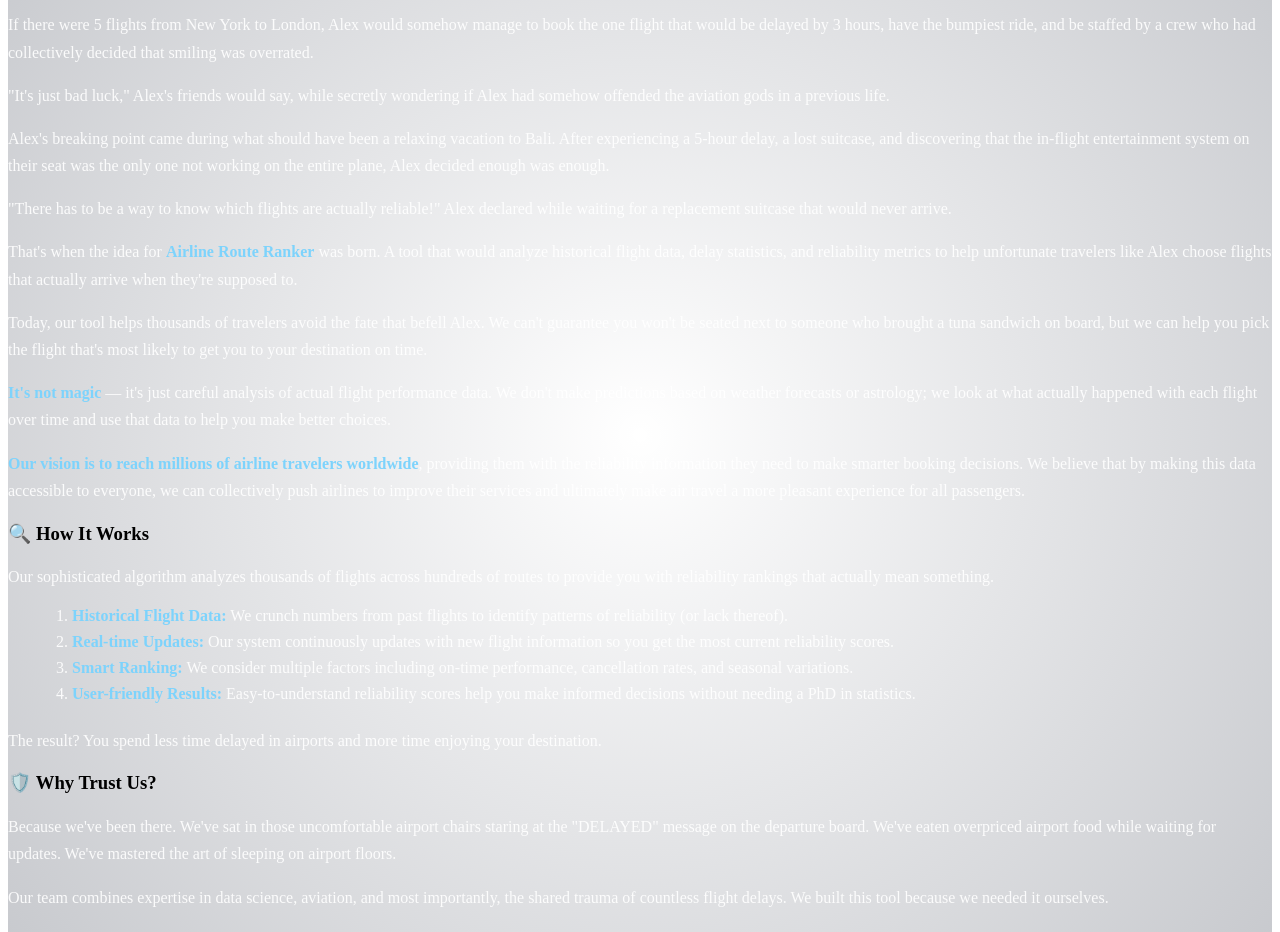
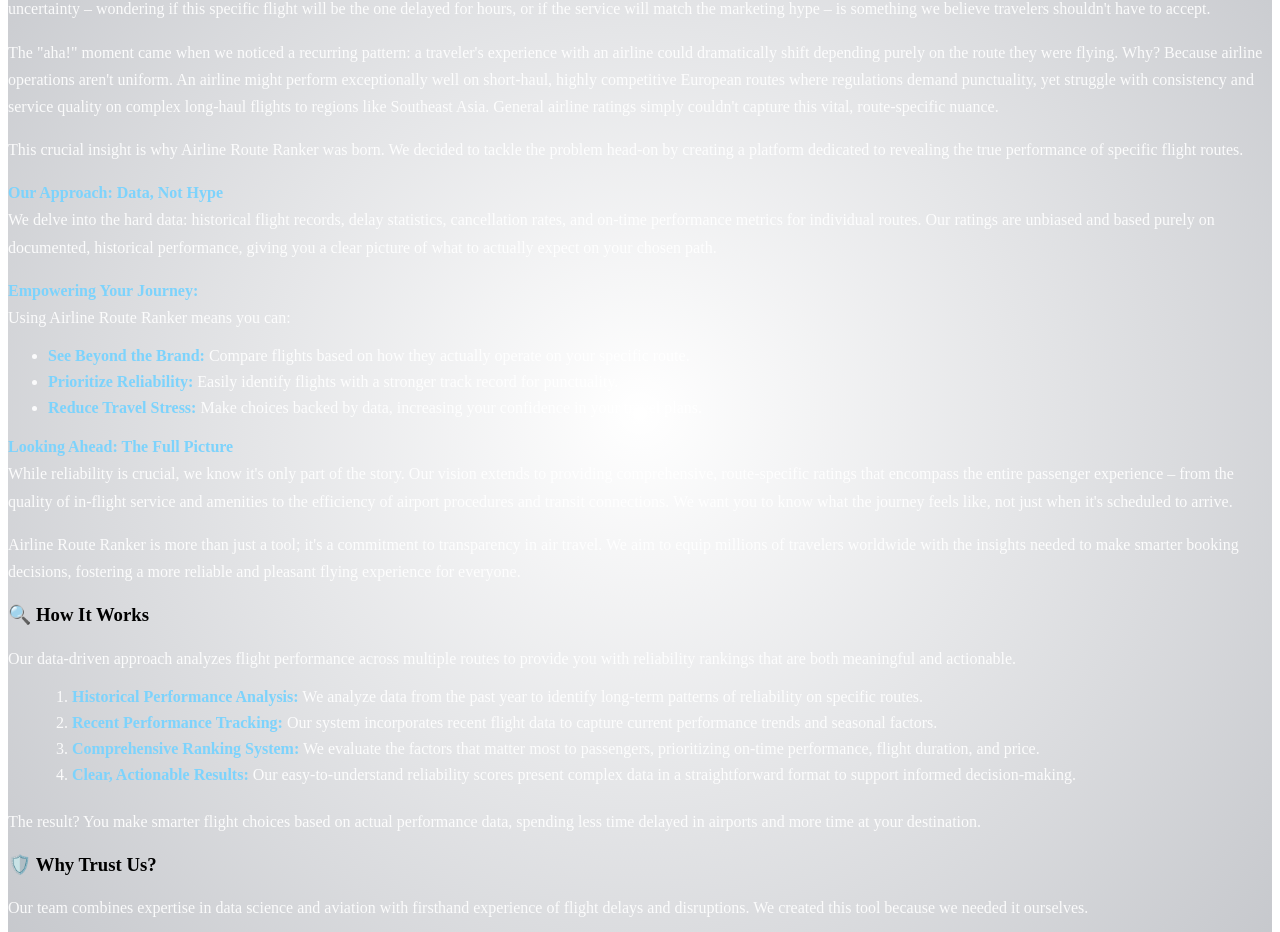
Before and after one commit to Asad-Ismail/LLMs-First-Projects, a SvelteKit app in the folder airline-route-ranker/frontend/: page /about in a window 1280 px wide. Shown: the part 1589-2521 px from the top of the page. Built offline with nearby package versions, Linux system fonts and the light colour scheme.

Commit message:
removed additional comments from frontend

```diff
--- a/airline-route-ranker/frontend/src/routes/about/+page.svelte
+++ b/airline-route-ranker/frontend/src/routes/about/+page.svelte
@@ -58,27 +58,32 @@
       <!-- The Story -->
       <div class="bg-white/10 backdrop-blur-md rounded-xl p-6 md:p-8 border border-white/20 shadow-lg">
         <h3 class="text-xl md:text-2xl font-bold text-white mb-4 flex items-center">
-          <span class="text-sky-accent mr-2">✈️</span> The Tale of the Delayed Traveler
+          <span class="text-sky-accent mr-2">✈️</span> From Frustration to Focus: The Airline Route Ranker Story
         </h3>
 
         <div class="prose prose-invert max-w-none">
-          <p>Once upon a time, there was a traveler named Alex who was notorious for always choosing the wrong flights.</p>
+          <p>Air travel planning often feels like a gamble. We choose airlines based on reputation, price, or past experiences, yet the reality of our journey can feel completely unpredictable. That feeling of uncertainty – wondering if this specific flight will be the one delayed for hours, or if the service will match the marketing hype – is something we believe travelers shouldn't have to accept.</p>
 
-          <p>If there were 5 flights from New York to London, Alex would somehow manage to book the one flight that would be delayed by 3 hours, have the bumpiest ride, and be staffed by a crew who had collectively decided that smiling was overrated.</p>
+          <p>The "aha!" moment came when we noticed a recurring pattern: a traveler's experience with an airline could dramatically shift depending purely on the route they were flying. Why? Because airline operations aren't uniform. An airline might perform exceptionally well on short-haul, highly competitive European routes where regulations demand punctuality, yet struggle with consistency and service quality on complex long-haul flights to regions like Southeast Asia. General airline ratings simply couldn't capture this vital, route-specific nuance.</p>
 
-          <p>"It's just bad luck," Alex's friends would say, while secretly wondering if Alex had somehow offended the aviation gods in a previous life.</p>
+          <p>This crucial insight is why Airline Route Ranker was born. We decided to tackle the problem head-on by creating a platform dedicated to revealing the true performance of specific flight routes.</p>
 
-          <p>Alex's breaking point came during what should have been a relaxing vacation to Bali. After experiencing a 5-hour delay, a lost suitcase, and discovering that the in-flight entertainment system on their seat was the only one not working on the entire plane, Alex decided enough was enough.</p>
+          <p><strong>Our Approach: Data, Not Hype</strong><br>
+          We delve into the hard data: historical flight records, delay statistics, cancellation rates, and on-time performance metrics for individual routes. Our ratings are unbiased and based purely on documented, historical performance, giving you a clear picture of what to actually expect on your chosen path.</p>
 
-          <p>"There has to be a way to know which flights are actually reliable!" Alex declared while waiting for a replacement suitcase that would never arrive.</p>
+          <p><strong>Empowering Your Journey:</strong><br>
+          Using Airline Route Ranker means you can:</p>
 
-          <p>That's when the idea for <strong>Airline Route Ranker</strong> was born. A tool that would analyze historical flight data, delay statistics, and reliability metrics to help unfortunate travelers like Alex choose flights that actually arrive when they're supposed to.</p>
+          <ul>
+            <li><strong>See Beyond the Brand:</strong> Compare flights based on how they actually operate on your specific route.</li>
+            <li><strong>Prioritize Reliability:</strong> Easily identify flights with a stronger track record for punctuality.</li>
+            <li><strong>Reduce Travel Stress:</strong> Make choices backed by data, increasing your confidence in your travel plans.</li>
+          </ul>
 
-          <p>Today, our tool helps thousands of travelers avoid the fate that befell Alex. We can't guarantee you won't be seated next to someone who brought a tuna sandwich on board, but we can help you pick the flight that's most likely to get you to your destination on time.</p>
+          <p><strong>Looking Ahead: The Full Picture</strong><br>
+          While reliability is crucial, we know it's only part of the story. Our vision extends to providing comprehensive, route-specific ratings that encompass the entire passenger experience – from the quality of in-flight service and amenities to the efficiency of airport procedures and transit connections. We want you to know what the journey feels like, not just when it's scheduled to arrive.</p>
 
-          <p><strong>It's not magic</strong> — it's just careful analysis of actual flight performance data. We don't make predictions based on weather forecasts or astrology; we look at what actually happened with each flight over time and use that data to help you make better choices.</p>
-
-          <p><strong>Our vision is to reach millions of airline travelers worldwide</strong>, providing them with the reliability information they need to make smarter booking decisions. We believe that by making this data accessible to everyone, we can collectively push airlines to improve their services and ultimately make air travel a more pleasant experience for all passengers.</p>
+          <p>Airline Route Ranker is more than just a tool; it's a commitment to transparency in air travel. We aim to equip millions of travelers worldwide with the insights needed to make smarter booking decisions, fostering a more reliable and pleasant flying experience for everyone.</p>
         </div>
       </div>
 
@@ -89,16 +94,16 @@
         </h3>
 
         <div class="prose prose-invert max-w-none">
-          <p>Our sophisticated algorithm analyzes thousands of flights across hundreds of routes to provide you with reliability rankings that actually mean something.</p>
+          <p>Our data-driven approach analyzes flight performance across multiple routes to provide you with reliability rankings that are both meaningful and actionable.</p>
 
           <ol>
-            <li><strong>Historical Flight Data:</strong> We crunch numbers from past flights to identify patterns of reliability (or lack thereof).</li>
-            <li><strong>Real-time Updates:</strong> Our system continuously updates with new flight information so you get the most current reliability scores.</li>
-            <li><strong>Smart Ranking:</strong> We consider multiple factors including on-time performance, cancellation rates, and seasonal variations.</li>
-            <li><strong>User-friendly Results:</strong> Easy-to-understand reliability scores help you make informed decisions without needing a PhD in statistics.</li>
+            <li><strong>Historical Performance Analysis:</strong> We analyze data from the past year to identify long-term patterns of reliability on specific routes.</li>
+            <li><strong>Recent Performance Tracking:</strong> Our system incorporates recent flight data to capture current performance trends and seasonal factors.</li>
+            <li><strong>Comprehensive Ranking System:</strong> We evaluate the factors that matter most to passengers, prioritizing on-time performance, flight duration, and price.</li>
+            <li><strong>Clear, Actionable Results:</strong> Our easy-to-understand reliability scores present complex data in a straightforward format to support informed decision-making.</li>
           </ol>
 
-          <p>The result? You spend less time delayed in airports and more time enjoying your destination.</p>
+          <p>The result? You make smarter flight choices based on actual performance data, spending less time delayed in airports and more time at your destination.</p>
         </div>
       </div>
 
@@ -109,15 +114,13 @@
         </h3>
 
         <div class="prose prose-invert max-w-none">
-          <p>Because we've been there. We've sat in those uncomfortable airport chairs staring at the "DELAYED" message on the departure board. We've eaten overpriced airport food while waiting for updates. We've mastered the art of sleeping on airport floors.</p>
+          <p>Our team combines expertise in data science and aviation with firsthand experience of flight delays and disruptions. We created this tool because we needed it ourselves.</p>
 
-          <p>Our team combines expertise in data science, aviation, and most importantly, the shared trauma of countless flight delays. We built this tool because we needed it ourselves.</p>
+          <p><strong>Complete Independence:</strong> Unlike many travel sites, we have no financial relationships with airlines or booking platforms. Our rankings are based solely on performance data, not advertising dollars.</p>
 
-          <p><strong>We are completely independent</strong> from airlines, booking platforms, and travel agencies. Unlike many travel sites, we don't have deals with airlines to promote their flights or accept payment to boost certain routes. Our rankings are based purely on historical performance data, not who pays us the most.</p>
+          <p><strong>Transparent Methodology:</strong> When a flight shows a high reliability score on our platform, it's because the data supports it—not because an airline paid for placement.</p>
 
-          <p>This independence allows us to provide unbiased information about which flights are actually reliable, not which ones airlines want you to book. When you see a flight with a high reliability score on our platform, it's because that flight genuinely has a good on-time record — not because someone paid us to say so.</p>
-
-          <p>Our ultimate goal is to <strong>make air travel a more pleasant experience</strong> for everyone. By empowering travelers with real data about flight reliability, we hope to reduce the stress, uncertainty, and frustration that often comes with flying. Every time someone uses our tool to choose a more reliable flight, that's one less person sitting in an airport wondering when they'll finally get to their destination.</p>
+          <p>Our mission is to make air travel more transparent and accountable. By empowering travelers with objective data, we aim to reduce travel stress while encouraging airlines to improve their performance. Better information leads to better choices and, ultimately, a better travel experience for everyone. 🛡️</p>
         </div>
       </div>
 
```
